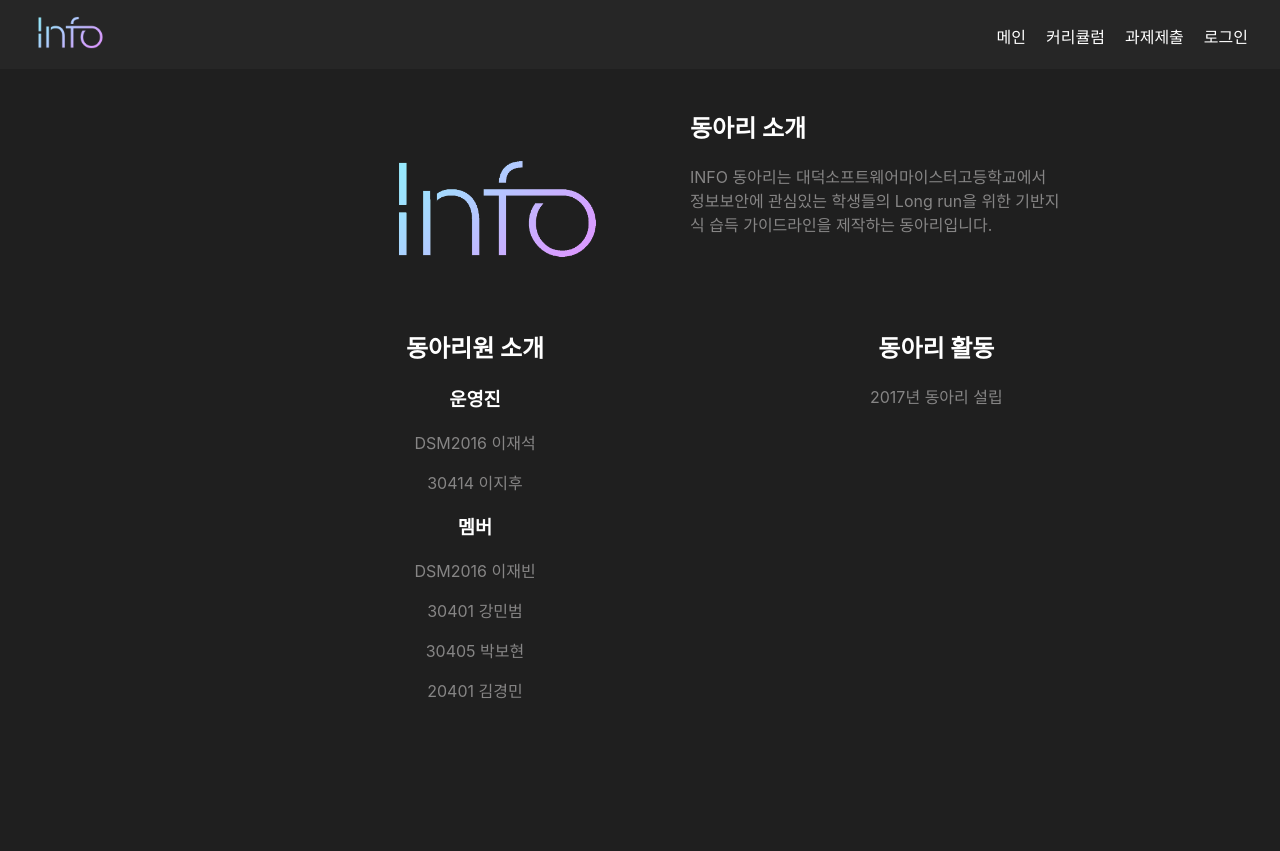
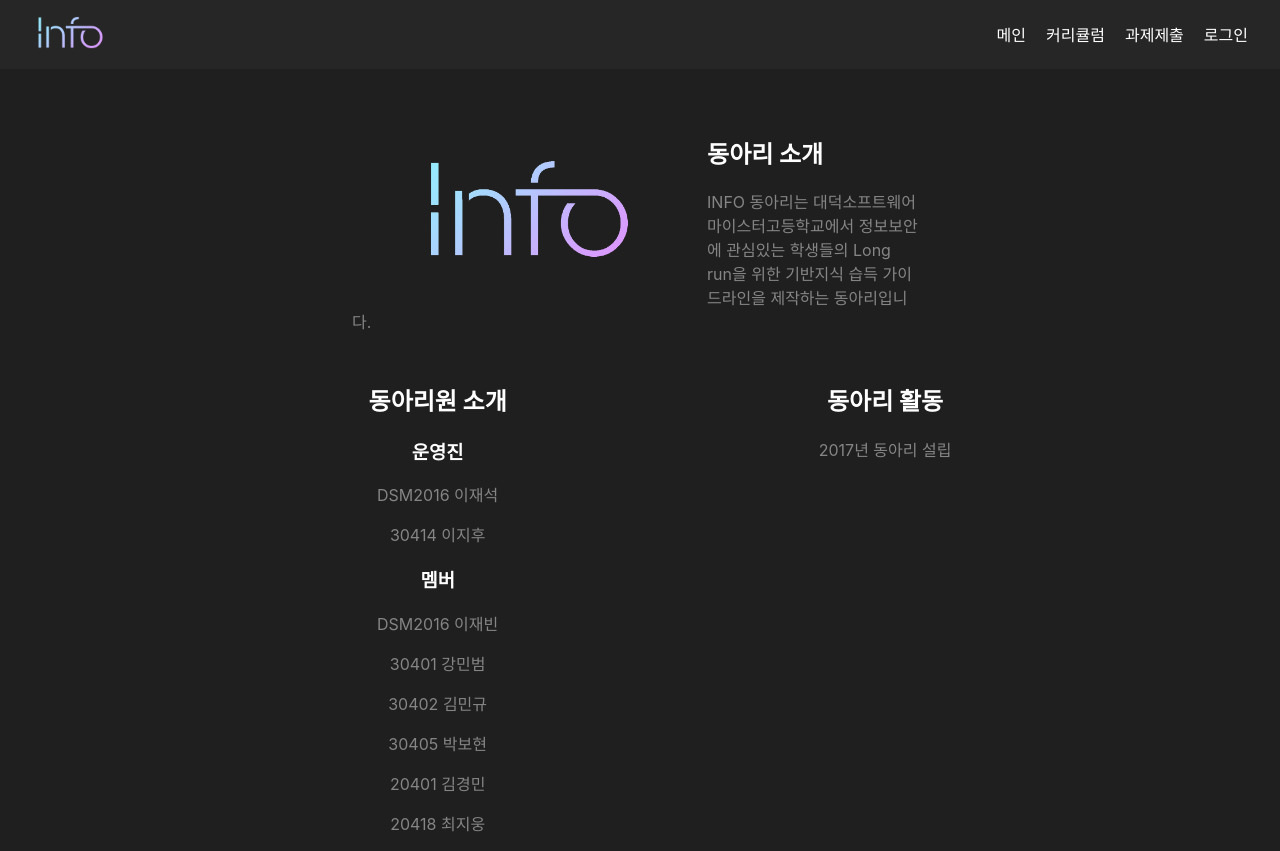
Before and after one commit to ysjk2003/INFO_Front, a React (Create React App) app: page / in a window 1280 px wide. Before the commit the page ends 800 px from the top, so only its background shows below. Built offline with nearby package versions, Linux system fonts and the light colour scheme.

Commit message:
[Modify] Refactoring Css

```diff
--- a/src/pages/Main.css
+++ b/src/pages/Main.css
@@ -1,35 +1,41 @@
 .Introduce {
     margin: 5vh 0 0 5vh;
-}
-
-.Introduce-club {
-    height: 200px;
-    width: 30%;
-    margin-left: 650px;
-    color: rgb(134, 133, 133);
+    display: flex;
+    flex-direction: column;
 }
 
 .Introduce-title {
     color: white;
 }
 
-  .Introduce-member {
+.Introduce-club {
     color: rgb(134, 133, 133);
-    float: left;
-    width: 25%;
-    text-align: center;
-    margin-left: 35vh;
+    padding: 0 45vh 0 39vh;
 }
 
-  .Introduce-history {
+.Introduce-wrapper {
+    display: flex;
+    justify-content: center;
+    margin-top: 1%;
+}
+
+.Introduce-member {
     color: rgb(134, 133, 133);
     text-align: center;
-    float: left;
-    margin-left: 30vh;
+    margin-right: 39vh;
+}
+
+.Introduce-history {
+    color: rgb(134, 133, 133);
+    text-align: center;
 }
 
 .Logo {
     height: 200px;
     float: left;
-    margin: 0 0 0 35vh;
+    margin: 0;
 }
+
+#Club-title {
+    padding-top:1%;
+}
--- a/src/pages/Main.js
+++ b/src/pages/Main.js
@@ -11,11 +11,12 @@ class Main extends Component {
       <div className="App">
         <Nav />
         <div className="Introduce">
+          <div className="Introduce-club">
             <Link to="/"><img src={info} className="Logo"/></Link>
-          <div className="Introduce-club">
-            <h2 className="Introduce-title">동아리 소개</h2>
+            <h2 className="Introduce-title" id="Club-title">동아리 소개</h2>
             <p>INFO 동아리는 대덕소프트웨어마이스터고등학교에서 정보보안에 관심있는 학생들의 Long run을 위한 기반지식 습득 가이드라인을 제작하는 동아리입니다.</p>
           </div>
+          <div className="Introduce-wrapper">
             <div className="Introduce-member">
               <h2 className="Introduce-title">동아리원 소개</h2>
               <Member />
@@ -26,6 +27,7 @@ class Main extends Component {
             </div>
           </div>
         </div>
+      </div>
     );
   }
 }
--- a/src/pages/Member.js
+++ b/src/pages/Member.js
@@ -25,6 +25,11 @@ class Member extends Component {
             },
             {
                 id: 1,
+                number: '30402',
+                name: '김민규',
+            },
+            {
+                id: 1,
                 number: '30405',
                 name: '박보현'
             },
@@ -32,6 +37,11 @@ class Member extends Component {
                 id: 1,
                 number: '20401',
                 name: '김경민'
+            },
+            {
+                id: 1,
+                number: '20418',
+                name: '최지웅'
             }
         ]
     }
--- a/src/pages/Nav.css
+++ b/src/pages/Nav.css
@@ -1,6 +1,7 @@
 .App-navbar {
     background-color: #262626;
     color: white;
+    width: 100%;
 }
 
 .App-logo {
@@ -10,12 +11,13 @@
 }
 
 li {
-    display: inline-block;
+    display: inline;
     list-style-type: none;
-    padding:8px 0 0 20px;
+    padding:0 0 0 20px;
 }
 
 .menu {
     float: right;
     margin-right: 4vh;
+    margin-top: 0.5%;
 }
```
Lines whose indentation alone changed are shown as unchanged.
